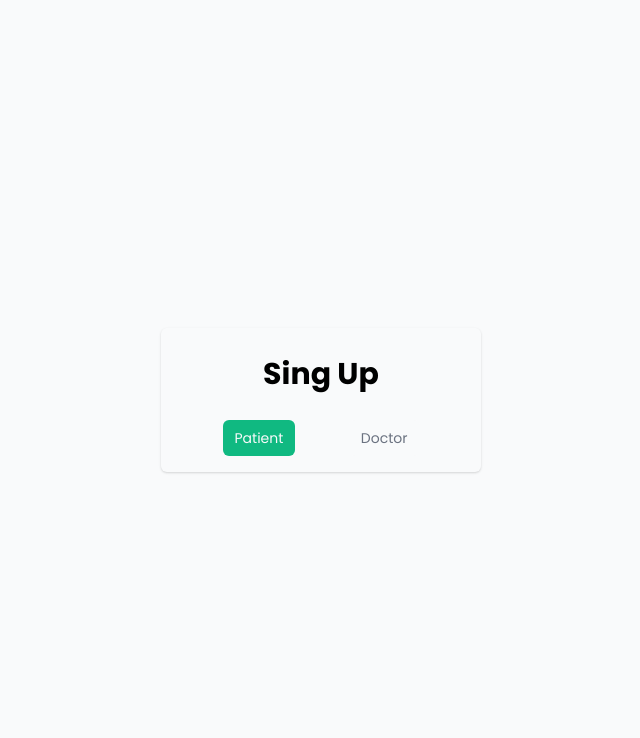
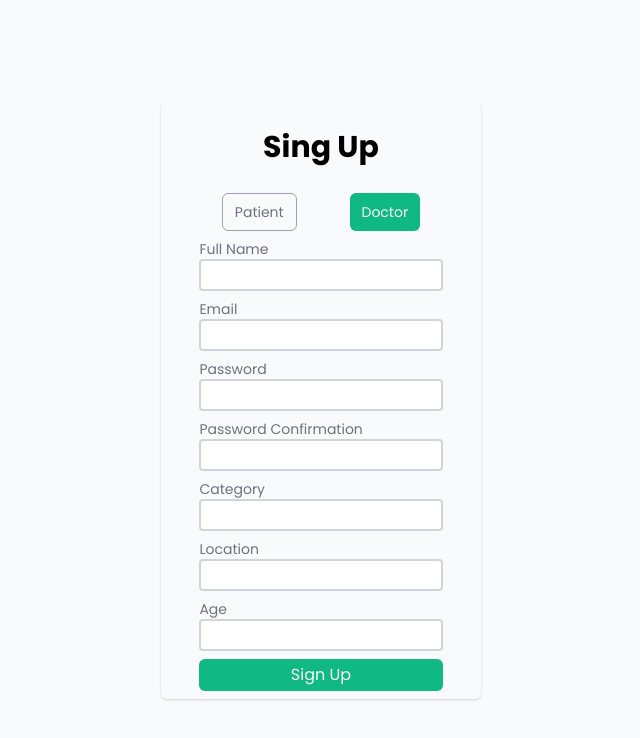
Before and after one commit to codesalley/healtip, a React (Create React App) app: page /singup in a window 1280 px wide. Both pictures are taken after a click on the button "Doctor". Shown: the top 738 px of the page, without its empty margins (319-959 px from the left). Built offline with nearby package versions, Linux system fonts and the light colour scheme.

Commit message:
implemet signup functionality for doctor

```diff
--- a/src/components/PatientForm.js
+++ b/src/components/DoctorForm.js
@@ -5,7 +5,7 @@ import { useHistory } from 'react-router-dom';
 import { getProfile } from '../actions';
 import { saveToken } from '../helpers/storageHelper';
 
-const PatientForm = ({ getProfile }) => {
+const DoctorForm = ({ getProfile }) => {
   const history = useHistory();
 
   const fullName = useRef('');
@@ -13,6 +13,7 @@ const PatientForm = ({ getProfile }) => {
   const password = useRef('');
   const passwordConfirmation = useRef('');
   const location = useRef('');
+  const category = useRef('');
   const age = useRef('');
 
   const handleSignUp = async (e) => {
@@ -30,13 +31,14 @@ const PatientForm = ({ getProfile }) => {
           password: password.current.value,
           location: location.current.value,
           age: age.current.value,
-          type: 'user',
+          category: category.current.value,
+          type: 'doctor',
         }),
       });
       const data = await response.json();
       if (await response.status === 200) {
         const token = saveToken(data.s_token);
-        getProfile(token, 'user');
+        getProfile(token, 'doctor');
         return history.push('/');
       }
       return false;
@@ -72,6 +74,12 @@ const PatientForm = ({ getProfile }) => {
       </div>
       <div className="form-control">
         <p className="font-normal text-sm text-gray-500">
+          Category
+        </p>
+        <input ref={category} type="text" name="location" className="border-gray-300 focus:outline-none focus:border-green-500 border-2 rounded text-gray-500 text-sm w-full px-1 py-1" required />
+      </div>
+      <div className="form-control">
+        <p className="font-normal text-sm text-gray-500">
           Location
         </p>
         <input ref={location} type="text" name="location" className="border-gray-300 focus:outline-none focus:border-green-500 border-2 rounded text-gray-500 text-sm w-full px-1 py-1" required />
@@ -87,7 +95,7 @@ const PatientForm = ({ getProfile }) => {
   );
 };
 
-PatientForm.propTypes = {
+DoctorForm.propTypes = {
   getProfile: PropTypes.func.isRequired,
 };
 
@@ -95,4 +103,4 @@ const mapDispatchToProps = {
   getProfile: (token, type) => getProfile(token, type),
 };
 
-export default connect(null, mapDispatchToProps)(PatientForm);
+export default connect(null, mapDispatchToProps)(DoctorForm);
--- a/src/helpers/SecuredRoute.js
+++ b/src/helpers/SecuredRoute.js
@@ -3,12 +3,15 @@ import { Route, Redirect } from 'react-router-dom';
 import PropTypes from 'prop-types';
 import { getUser } from './storageHelper';
 
-const SecuredRoute = ({ component: Component, ...rest }) => (
-  <Route
-    {...rest}
-    render={(props) => (getUser ? <Component {...props} /> : <Redirect to="/singup" />)}
-  />
-);
+const SecuredRoute = ({ component: Component, ...rest }) => {
+  console.log(getUser());
+  return (
+    <Route
+      {...rest}
+      render={(props) => (getUser() ? <Component {...props} /> : <Redirect to="/singup" />)}
+    />
+  );
+};
 
 SecuredRoute.propTypes = {
   component: PropTypes.func.isRequired,
--- a/src/helpers/storageHelper.js
+++ b/src/helpers/storageHelper.js
@@ -8,5 +8,5 @@ export const getToken = () => {
   return token;
 };
 
-export const saveUser = (user) => localStorage.setItem('s_profile', user);
-export const getUser = () => localStorage.getItem('s_profile');
+export const saveUser = (user) => localStorage.setItem('s_profile', JSON.stringify(user));
+export const getUser = () => JSON.parse(localStorage.getItem('s_profile'));
--- a/src/pages/HomePage.js
+++ b/src/pages/HomePage.js
@@ -1,3 +1,13 @@
-const HomePage = () => <h2>You are here </h2>;
+/* eslint-disable react/prop-types */
+/* eslint-disable react/destructuring-assignment */
+import { connect } from 'react-redux';
 
-export default HomePage;
+const HomePage = ({ profile }) => {
+  console.log(profile);
+  return (<h2>You are here </h2>);
+};
+const mapStateToProps = (state) => ({
+  profile: state,
+});
+
+export default connect(mapStateToProps)(HomePage);
--- a/src/pages/SignUpPage.js
+++ b/src/pages/SignUpPage.js
@@ -1,4 +1,5 @@
 import { useState } from 'react';
+import DoctorForm from '../components/DoctorForm';
 import PatientForm from '../components/PatientForm';
 
 const SignUpPage = () => {
@@ -9,11 +10,11 @@ const SignUpPage = () => {
       <div className="form-area shadow max-w-xs w-full flex flex-col items-center p-2 rounded-md">
         <h2 className="text-3xl p-5 font-bold">Sing Up</h2>
         <div className="switch w-full flex justify-evenly py-2">
-          <button onClick={() => setType('user')} className="bg-green-500 focus:outline-none rounded-md px-3 py-2 text-sm text-gray-50" type="button">Patient</button>
-          <button onClick={() => setType('doctor')} className="bg-gray-50 focus:outline-none  rounded-md px-3 py-2  text-sm text-gray-500" type="button">Doctor</button>
+          <button onClick={() => setType('user')} className={` ${userType === 'user' ? 'bg-green-500 ' : 'bg-gray-50  text-gray-500 border-gray-400 border'}  "bg-green-500 focus:outline-none rounded-md px-3 py-2 text-sm text-gray-50 `} type="button">Patient</button>
+          <button onClick={() => setType('doctor')} className={` ${userType === 'doctor' ? 'bg-green-500 ' : 'bg-gray-50 text-gray-500 border-gray-400 border'}  "bg-green-500 focus:outline-none rounded-md px-3 py-2 text-sm text-gray-50 `} type="button">Doctor</button>
         </div>
         {userType === 'user'
-          ? <PatientForm /> : null}
+          ? <PatientForm /> : <DoctorForm />}
       </div>
     </div>
   );
--- a/src/reducers/profileReducer.js
+++ b/src/reducers/profileReducer.js
@@ -6,7 +6,6 @@ const profileReducer = (state = profile, action) => {
   const { type, payload } = action;
   switch (type) {
     case GET_PROFILE:
-      console.log(payload);
       saveUser(payload);
       return payload;
     default:
```
